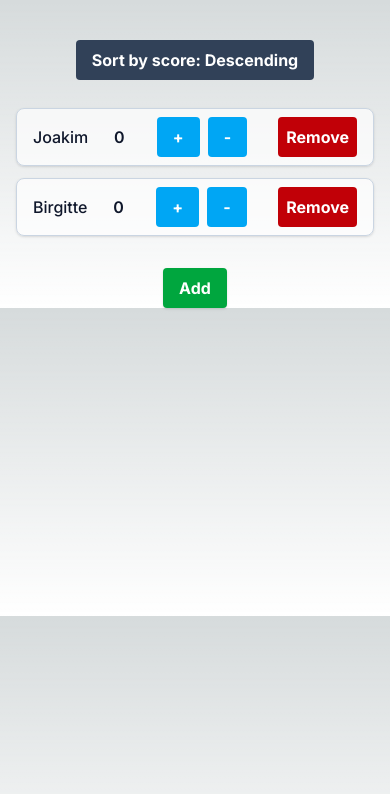
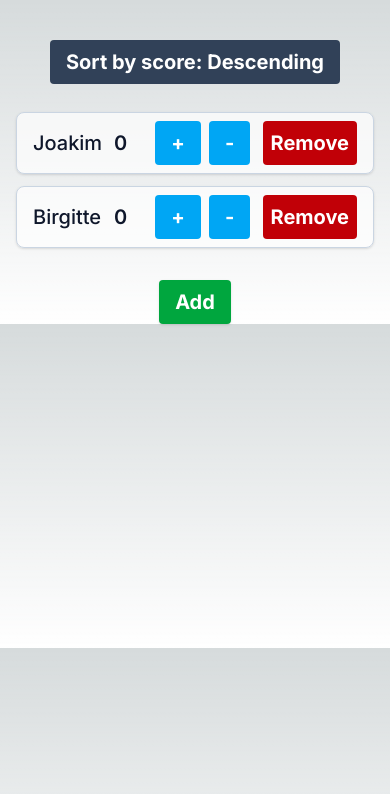
Before and after one commit to MikAoJk/scoreboard, a Next.js app: page / in a window 390 px wide. Shown: the top 794 px of the page. Built offline with nearby package versions, Linux system fonts and the light colour scheme.

Commit message:
Change main className for responsive text sizes

```diff
--- a/src/app/page.tsx
+++ b/src/app/page.tsx
@@ -3,7 +3,7 @@ import ScoreBoard from "@/components/ScoreBoard";
 
 export default function Home() {
     return (
-        <main className="text:7xl md:text:6xl">
+        <main className="text-xl md:text-base">
             <ScoreBoard/>
         </main>
     );
```
